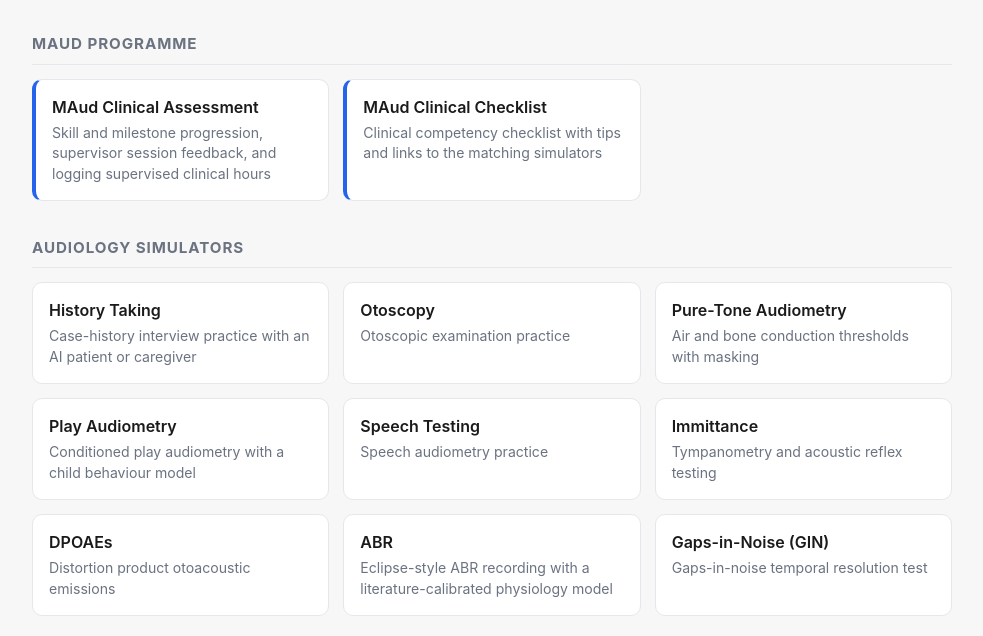
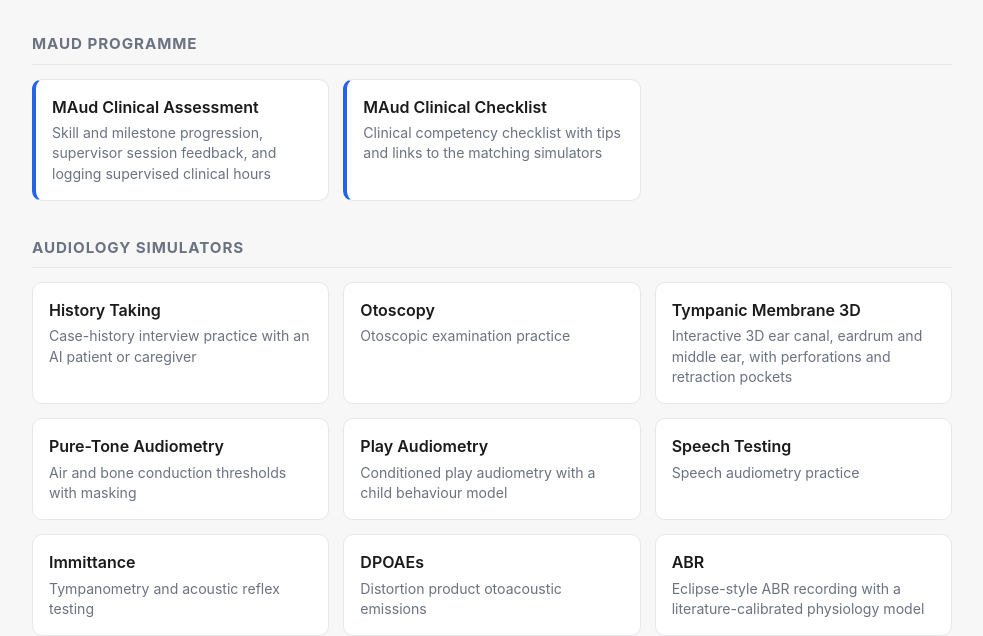
Before and after one commit to uoa-maud/uoa-maud.github.io, a plain HTML site: page index.html in a window 1280 px wide. Shown: the part 169-805 px from the top of the page, without its empty margins (148-1131 px from the left). Drawn offline with Linux system fonts and the light colour scheme.

Commit message:
Add Tympanic Membrane 3D to the simulator list
Co-Authored-By: Claude Opus 5.5 <noreply@anthropic.com>

Claude-Session: https://claude.ai/code/session_01Vr4KV49vAoysuaZRJYL5ea

```diff
--- a/index.html
+++ b/index.html
@@ -82,6 +82,10 @@
         <div class="name">Otoscopy</div>
         <div class="desc">Otoscopic examination practice</div>
       </a>
+      <a class="card" href="https://uoa-maud.github.io/tympanic-membrane-3d/">
+        <div class="name">Tympanic Membrane 3D</div>
+        <div class="desc">Interactive 3D ear canal, eardrum and middle ear, with perforations and retraction pockets</div>
+      </a>
       <a class="card" href="https://uoa-maud.github.io/pta-simulator/">
         <div class="name">Pure-Tone Audiometry</div>
         <div class="desc">Air and bone conduction thresholds with masking</div>
```
